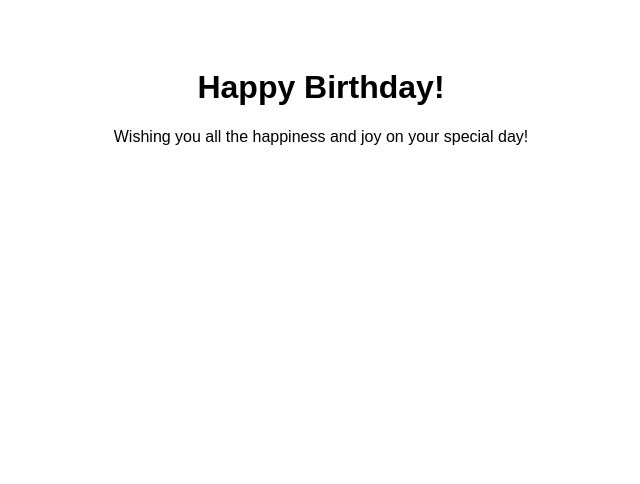
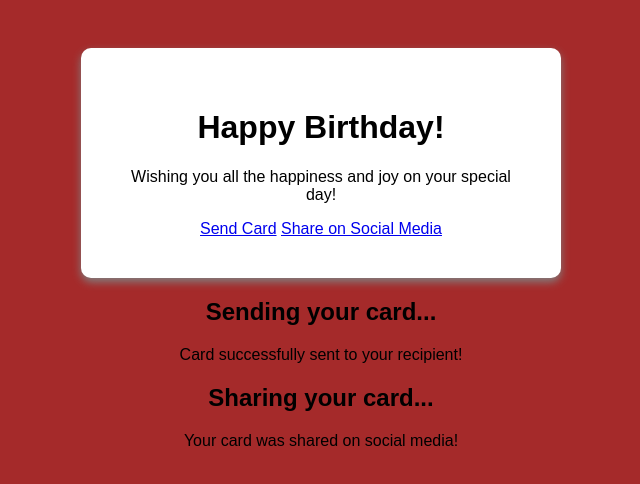
Before and after one commit to jrhankins883/fCC-CSS, a plain HTML site: page design-greeting-card/index.html in a window 1280 px wide. Shown: the whole page, without its empty margins (319-959 px from the left). Drawn offline with Linux system fonts and the light colour scheme.

Commit message:
Added more markup and a litle more style. I'm up to Step 14

```diff
--- a/design-greeting-card/index.html
+++ b/design-greeting-card/index.html
@@ -9,9 +9,26 @@
   <body>
     <div class="card" id="greeting-card">
       <h1>Happy Birthday!</h1>
+
       <p class="message">
         Wishing you all the happiness and joy on your special day!
       </p>
+
+      <div class="card-links">
+        <a href="#send" class="send-link">Send Card</a>
+        <a href="#share" class="share-link">Share on Social Media</a>
+      </div>
   	</div>
+
+  <section id="send">
+    <h2>Sending your card...</h2>
+    <p>Card successfully sent to your recipient!</p>
+  </section>
+
+  <section id="share">
+    <h2>Sharing your card...</h2>
+    <p>Your card was shared on social media!</p>
+  </section>
+
   </body>
 </html>
--- a/design-greeting-card/styles.css
+++ b/design-greeting-card/styles.css
@@ -2,5 +2,20 @@ body {
   font-family: Arial, sans-serif;
   padding: 40px;
   text-align: center;
+  background-color: brown;
+}
 
+
+.card {
+  background-color: white;
+  max-width: 400px;
+  padding: 40px;
+  margin: 0 auto;
+  border-radius: 10px;
+  box-shadow: 0 4px 8px gray;
 }
+
+.card:hover {
+  background-color: khaki;
+  transform: scale(1.1);
+}
```
